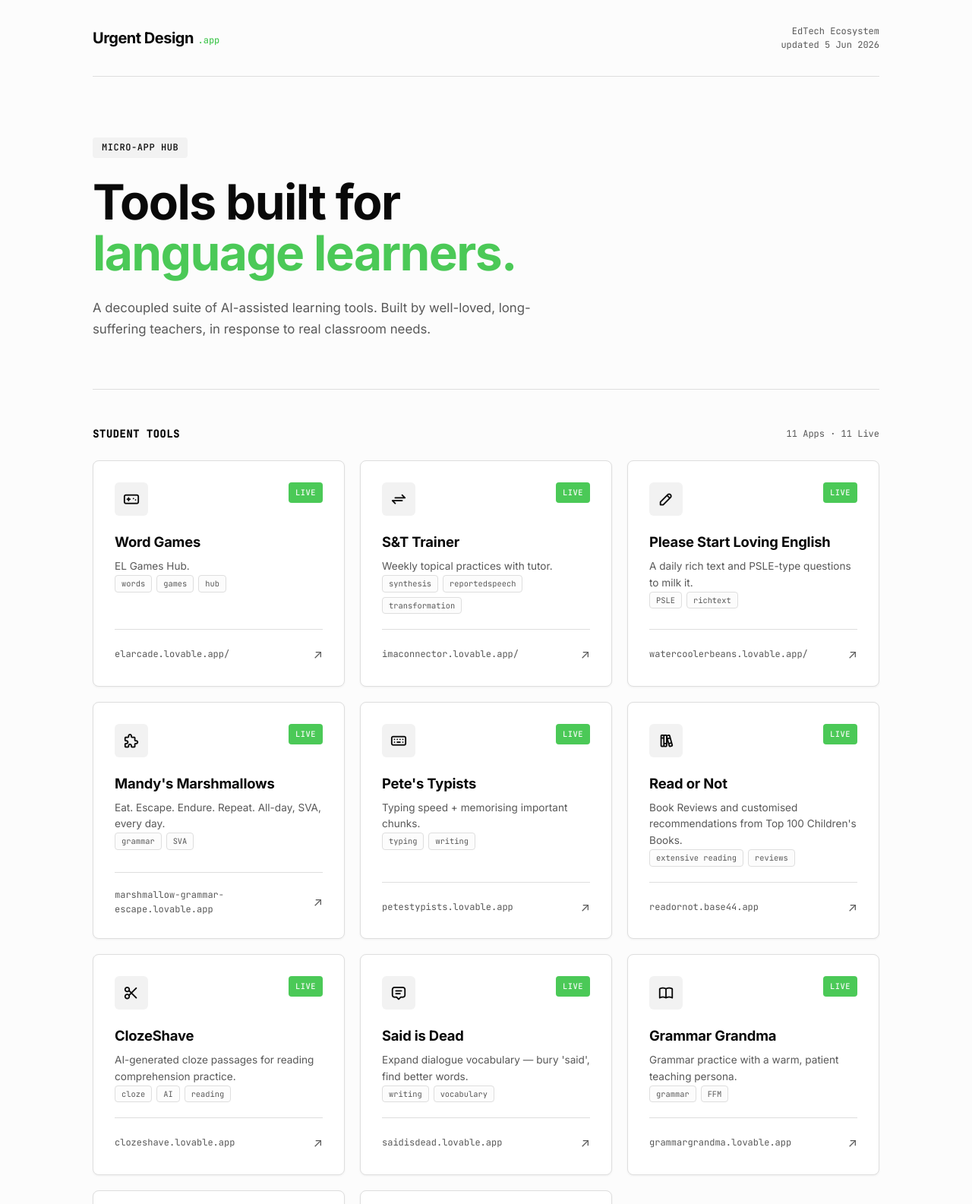
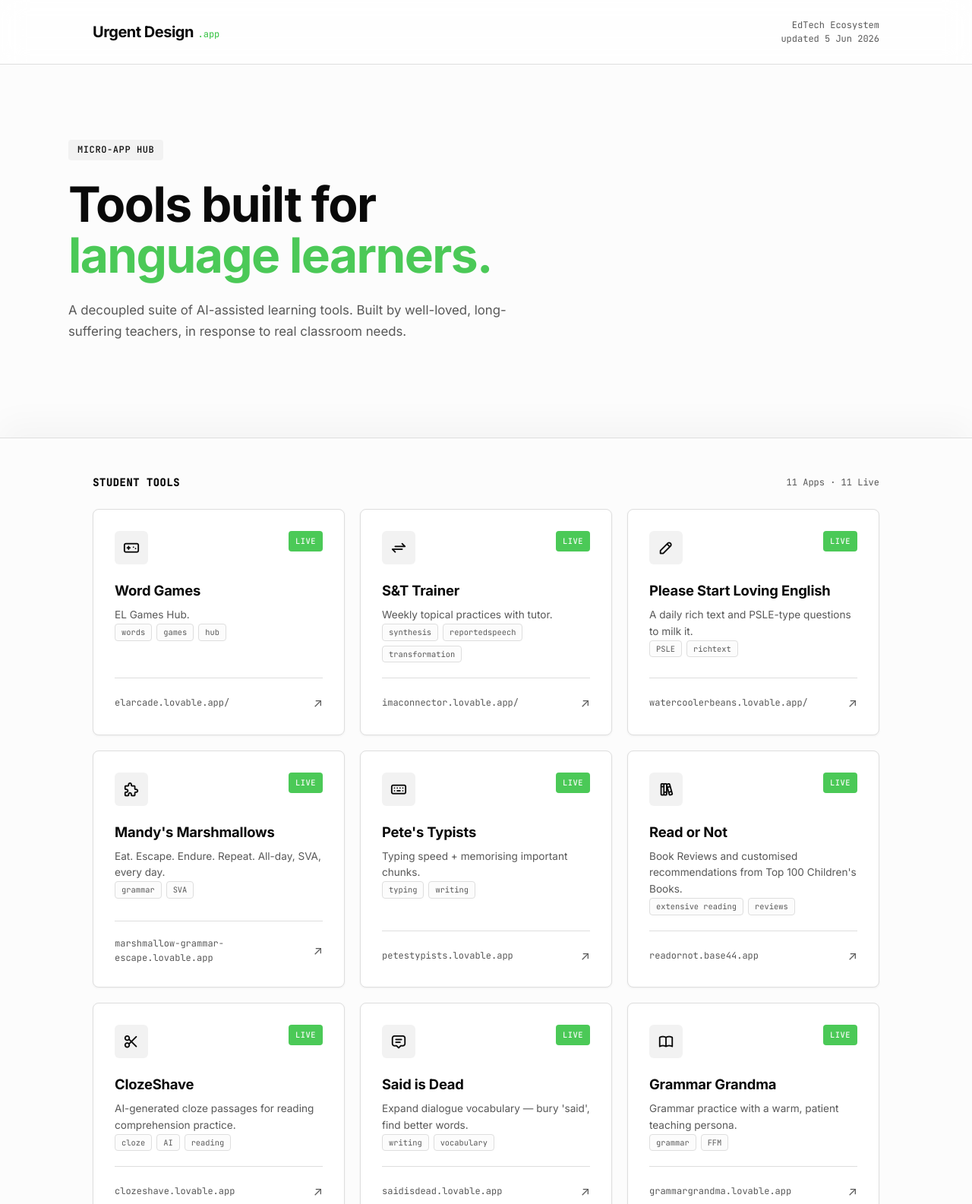
Before and after one commit to die2self777/urgentdesign-hub, a plain HTML site: page index.html in a window 1280 px wide. Shown: the top 1585 px of the page at 76% size. Drawn offline with Linux system fonts and the light colour scheme.

Commit message:
Update index.html

```diff
--- a/index.html
+++ b/index.html
@@ -4,11 +4,15 @@
 <meta charset="UTF-8">
 <meta name="viewport" content="width=device-width, initial-scale=1.0">
 <title>Urgent Design — EdTech Ecosystem</title>
+
 <!-- EL Arcade Fonts: Inter for UI, JetBrains Mono for accents -->
 <link rel="preconnect" href="https://fonts.googleapis.com">
 <link rel="preconnect" href="https://fonts.gstatic.com" crossorigin>
 <link href="https://fonts.googleapis.com/css2?family=Inter:wght@400;500;600;700&family=JetBrains+Mono:ital,wght@0,400;0,500;1,400&display=swap" rel="stylesheet">
-<link rel="stylesheet" href="https://cdn.jsdelivr.net/npm/@tabler/icons-webfont@3.3.0/tabler-icons.min.css">
+
+<!-- FIXED: Corrected Tabler Icons path -->
+<link rel="stylesheet" href="https://cdn.jsdelivr.net/npm/@tabler/icons-webfont@latest/dist/tabler-icons.min.css">
+
 <style>
   *, *::before, *::after { box-sizing: border-box; margin: 0; padding: 0; }
 
@@ -21,7 +25,7 @@
     --primary: oklch(0.74 0.19 145);   /* Sharp Electric Green */
     --border-soft: oklch(0.9 0 0);     /* Light Gray Border */
 
-    --radius-lg: 0.5rem;               /* 8px, sharper corners */
+    --radius-lg: 0.5rem;
     --radius-md: calc(0.5rem - 2px);
     --radius-sm: calc(0.5rem - 4px);
 
@@ -50,15 +54,24 @@
     font-weight: 700;
   }
 
-  .page { position: relative; z-index: 1; max-width: 1100px; margin: 0 auto; padding: 0 2rem; }
+  .page { max-width: 1100px; margin: 0 auto; padding: 0 2rem; }
 
-  /* ── HEADER ── */
+  /* ── APPLE-STYLE FROSTED GLASS HEADER ── */
   header {
+    position: sticky;
+    top: 0;
+    z-index: 50;
+    background: rgba(255, 255, 255, 0.75);
+    backdrop-filter: blur(16px);
+    -webkit-backdrop-filter: blur(16px);
+    border-bottom: 1px solid var(--border-soft);
+  }
+
+  .header-inner {
     display: flex;
     align-items: center;
     justify-content: space-between;
-    padding: 2rem 0;
-    border-bottom: 1px solid var(--border-soft);
+    padding: 1.5rem 2rem; /* Adjusted for sticky header */
   }
 
   .logo { display: flex; align-items: baseline; gap: 0.35rem; }
@@ -68,14 +81,21 @@
   .header-meta { font-family: var(--font-mono); font-size: 0.75rem; color: var(--text-muted); text-align: right; line-height: 1.5; }
   .header-meta span { display: block; }
 
-  /* ── HERO ── */
-  .hero { padding: 5rem 0 4rem; text-align: left; border-bottom: 1px solid var(--border-soft); margin-bottom: 2rem; }
+  /* ── STICKY HERO (Background Layer) ── */
+  .sticky-hero-container {
+    position: sticky;
+    top: 120px; /* Sits right below the header */
+    z-index: 1;
+    padding-bottom: 8rem; /* Creates scroll distance before curtain hits */
+  }
+
+  .hero { padding: 4rem 0 2rem; text-align: left; }
   .hero-eyebrow {
     display: inline-block;
     font-family: var(--font-mono);
     font-size: 0.75rem;
     color: var(--text-main);
-    background: oklch(0.96 0 0); /* Muted secondary bg */
+    background: oklch(0.96 0 0);
     padding: 4px 12px;
     border-radius: var(--radius-sm);
     font-weight: 500;
@@ -87,7 +107,18 @@
   .hero-title span { color: var(--primary); }
   .hero-sub { color: var(--text-muted); font-size: 1.05rem; line-height: 1.7; max-width: 600px; }
 
-  /* ── APPS GRID (Editorial UI) ── */
+  /* ── CURTAIN REVEAL (Foreground Layer sliding over Hero) ── */
+  .curtain-reveal {
+    position: relative;
+    z-index: 10;
+    background: var(--app-bg); /* Solid background to hide hero */
+    border-top: 1px solid var(--border-soft);
+    box-shadow: 0 -20px 40px rgba(0,0,0,0.03); /* Soft shadow cast on hero */
+    padding-top: 2rem;
+    min-height: 100vh; /* Ensures it covers completely */
+  }
+
+  /* ── APPS GRID ── */
   .section-header { display: flex; align-items: center; justify-content: space-between; margin-bottom: 1.5rem; padding-top: 1rem; }
   .section-label { font-family: var(--font-mono); font-size: 0.85rem; color: var(--text-main); font-weight: 600; text-transform: uppercase; letter-spacing: 0.05em; }
   .section-count { font-family: var(--font-mono); font-size: 0.75rem; color: var(--text-muted); font-weight: 400; }
@@ -112,6 +143,7 @@
     box-shadow: var(--shadow-sm);
     transition: all 0.2s ease;
     position: relative;
+    z-index: 15;
   }
 
   .app-card:hover {
@@ -131,6 +163,9 @@
     flex-shrink: 0;
     transition: background 0.2s, color 0.2s;
   }
+
+  /* Fix: Prevents Inter font from overriding the icon */
+  .card-icon i { font-family: 'tabler-icons' !important; font-style: normal; }
 
   .app-card:hover .card-icon {
     background: var(--primary);
@@ -172,9 +207,10 @@
 </style>
 </head>
 <body>
-<div class="page">
 
+  <!-- STICKY FROSTED HEADER -->
   <header>
+    <div class="page header-inner">
       <div class="logo">
         <span class="logo-mark">Urgent Design</span>
         <span class="logo-tld">.app</span>
@@ -183,9 +219,12 @@
         <span>EdTech Ecosystem</span>
         <span id="last-updated">—</span>
       </div>
+    </div>
   </header>
 
-  <section class="hero">
+  <!-- BACKGROUND STICKY HERO -->
+  <div class="sticky-hero-container">
+    <section class="hero page">
       <p class="hero-eyebrow">Micro-App Hub</p>
       <h1 class="hero-title">
         Tools built for<br>
@@ -193,6 +232,11 @@
       </h1>
       <p class="hero-sub">A decoupled suite of AI-assisted learning tools. Built by well-loved, long-suffering teachers, in response to real classroom needs.</p>
     </section>
+  </div>
+
+  <!-- FOREGROUND CURTAIN REVEAL -->
+  <div class="curtain-reveal">
+    <div class="page">
 
       <div id="ecosystem-container">
         <div class="state-msg">Fetching ecosystem…</div>
@@ -207,6 +251,7 @@
         </span>
       </footer>
 
+    </div>
   </div>
 
 <script>
```
Lines whose indentation alone changed are shown as unchanged.
